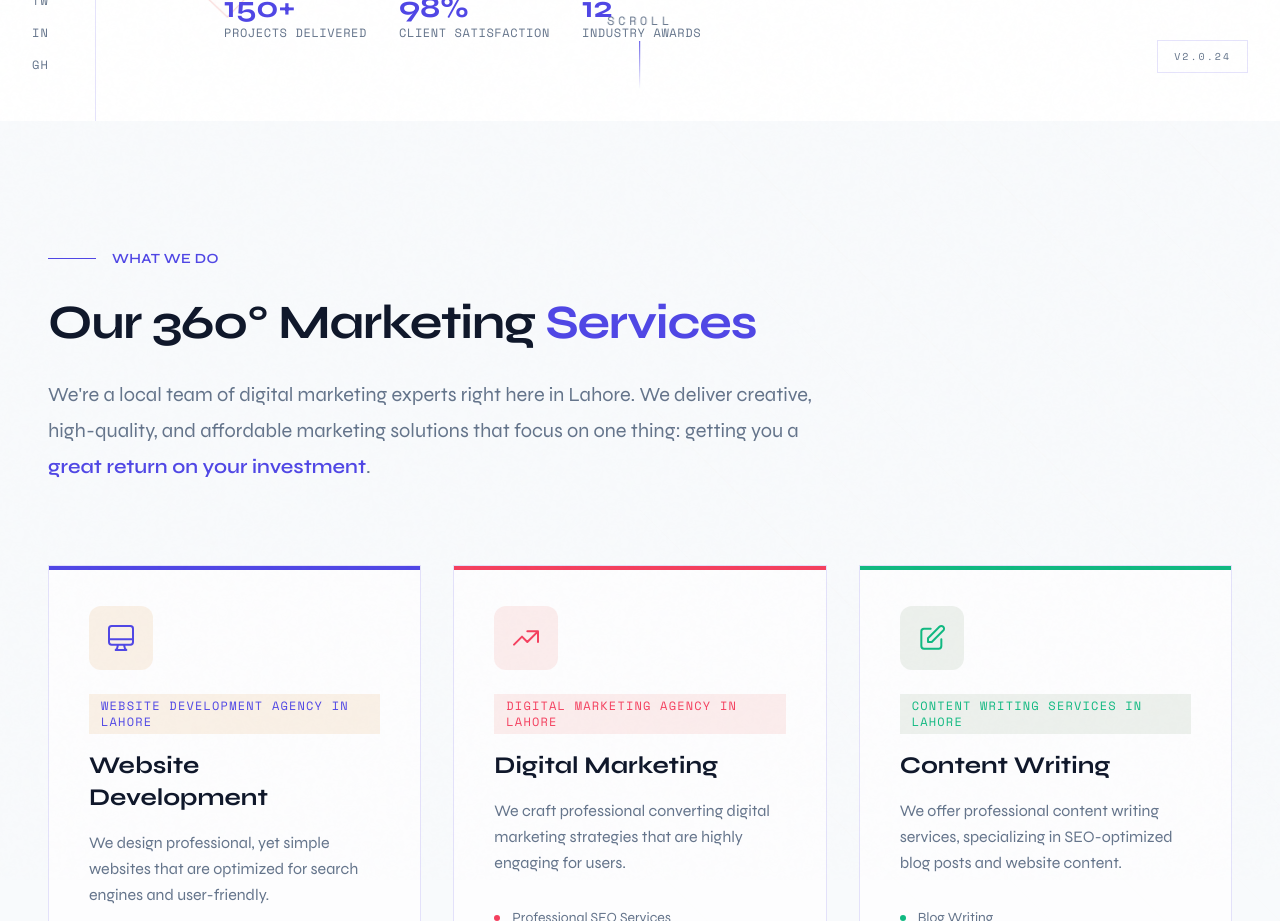
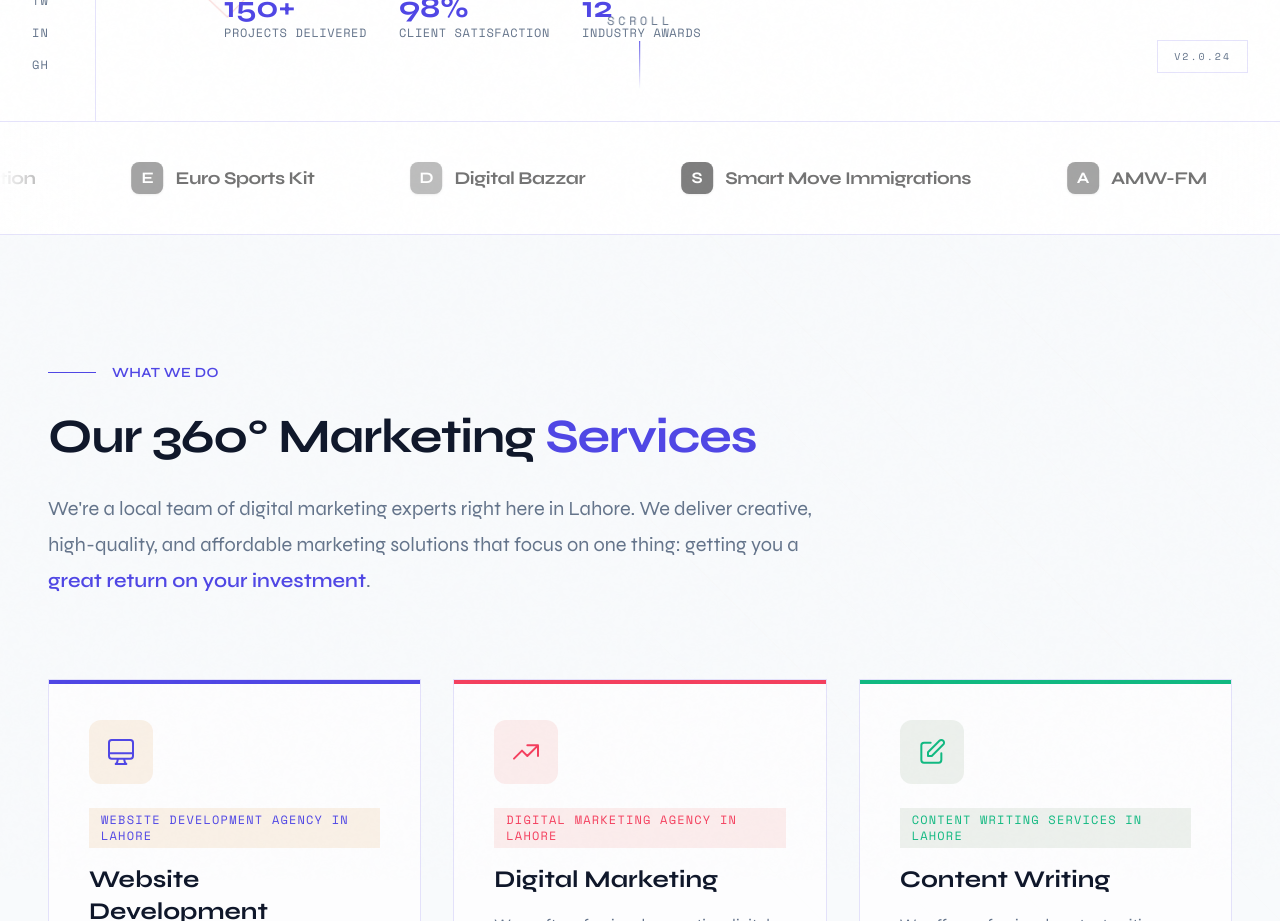
Before and after one commit to mooojn/pk-marketing, a Next.js app: page / in a window 1280 px wide. Shown: the part 840-1761 px from the top of the page. Built offline with nearby package versions, Linux system fonts and the light colour scheme.

Commit message:
Add brand slider

```diff
--- /dev/null
+++ b/app/components/BrandSlider.tsx
@@ -0,0 +1,60 @@
+"use client";
+
+import React from 'react';
+
+const BrandSlider = () => {
+    // Client logos/brands
+    const brands = [
+        { name: "Tide Immigration", color: "#0EA5E9" },      // Sky Blue
+        { name: "Pure Spark Cleaners", color: "#2DD4BF" },   // Teal
+        { name: "Everskill Education", color: "#4F46E5" },   // Indigo
+        { name: "Euro Sports Kit", color: "#F43F5E" },       // Rose
+        { name: "Digital Bazzar", color: "#10B981" },        // Emerald
+        { name: "Smart Move Immigrations", color: "#1E293B" }, // Navy
+        { name: "AMW-FM", color: "#EF4444" },                // Red
+        { name: "Fasha Cosmetics", color: "#EC4899" },       // Pink
+        { name: "TinyTots", color: "#F59E0B" },              // Amber
+    ];
+
+    // Duplicate the array to ensure seamless looping
+    const duplicatedBrands = [...brands, ...brands, ...brands];
+
+    return (
+        <div className="relative w-full overflow-hidden bg-white py-10 border-y border-[var(--border-subtle)]">
+
+            {/* Gradient Masks for fade effect */}
+            <div className="absolute left-0 top-0 bottom-0 w-20 z-10 bg-gradient-to-r from-white to-transparent" />
+            <div className="absolute right-0 top-0 bottom-0 w-20 z-10 bg-gradient-to-l from-white to-transparent" />
+
+            <div className="flex w-max animate-scroll hover:[animation-play-state:paused]">
+                {duplicatedBrands.map((brand, index) => (
+                    <div
+                        key={index}
+                        className="flex items-center justify-center mx-8 md:mx-12 group transition-all duration-300 hover:scale-110 cursor-pointer"
+                    >
+                        {/* Logo Placeholder */}
+                        <div className="flex items-center gap-3 opacity-60 grayscale group-hover:grayscale-0 group-hover:opacity-100 transition-all duration-500">
+                            <div
+                                className="w-8 h-8 rounded-lg flex items-center justify-center text-white font-bold shadow-sm"
+                                style={{ backgroundColor: brand.color }}
+                            >
+                                {brand.name.charAt(0)}
+                            </div>
+                            <span
+                                className="text-lg font-bold tracking-tight"
+                                style={{
+                                    fontFamily: 'var(--font-display)',
+                                    color: 'var(--text-primary)'
+                                }}
+                            >
+                                {brand.name}
+                            </span>
+                        </div>
+                    </div>
+                ))}
+            </div>
+        </div>
+    );
+};
+
+export default BrandSlider;
--- a/app/globals.css
+++ b/app/globals.css
@@ -223,6 +223,20 @@ body {
   }
 }
 
+@keyframes scroll {
+  0% {
+    transform: translateX(0);
+  }
+
+  100% {
+    transform: translateX(-50%);
+  }
+}
+
+.animate-scroll {
+  animation: scroll 30s linear infinite;
+}
+
 .animate-float-slow {
   animation: float-slow 8s ease-in-out infinite;
 }
--- a/app/page.tsx
+++ b/app/page.tsx
@@ -4,6 +4,7 @@ import { useEffect, useState } from "react";
 import Link from "next/link";
 import Pricing from "./components/Pricing";
 import DetailedServices from "./components/DetailedServices";
+import BrandSlider from "./components/BrandSlider";
 
 export default function Home() {
   const [isLoaded, setIsLoaded] = useState(false);
@@ -354,6 +355,9 @@ export default function Home() {
         </div>
 
       </section>
+
+      {/* Brand Slider */}
+      <BrandSlider />
 
       {/* Services Section */}
       <section
```
